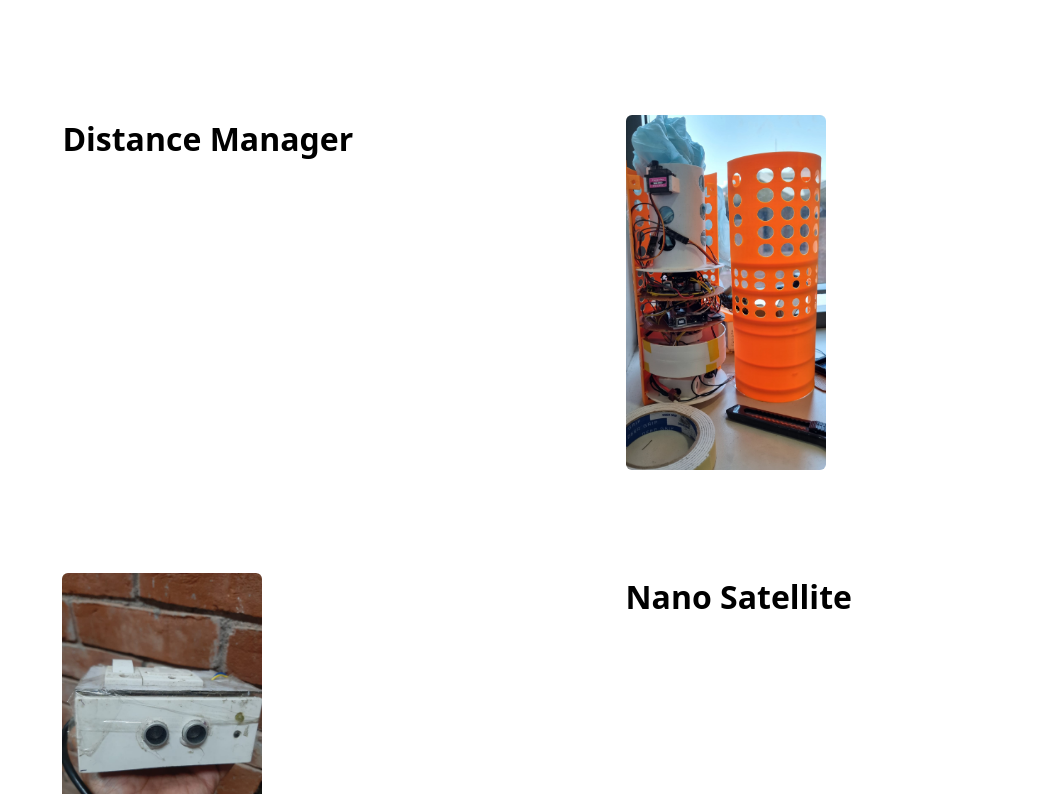
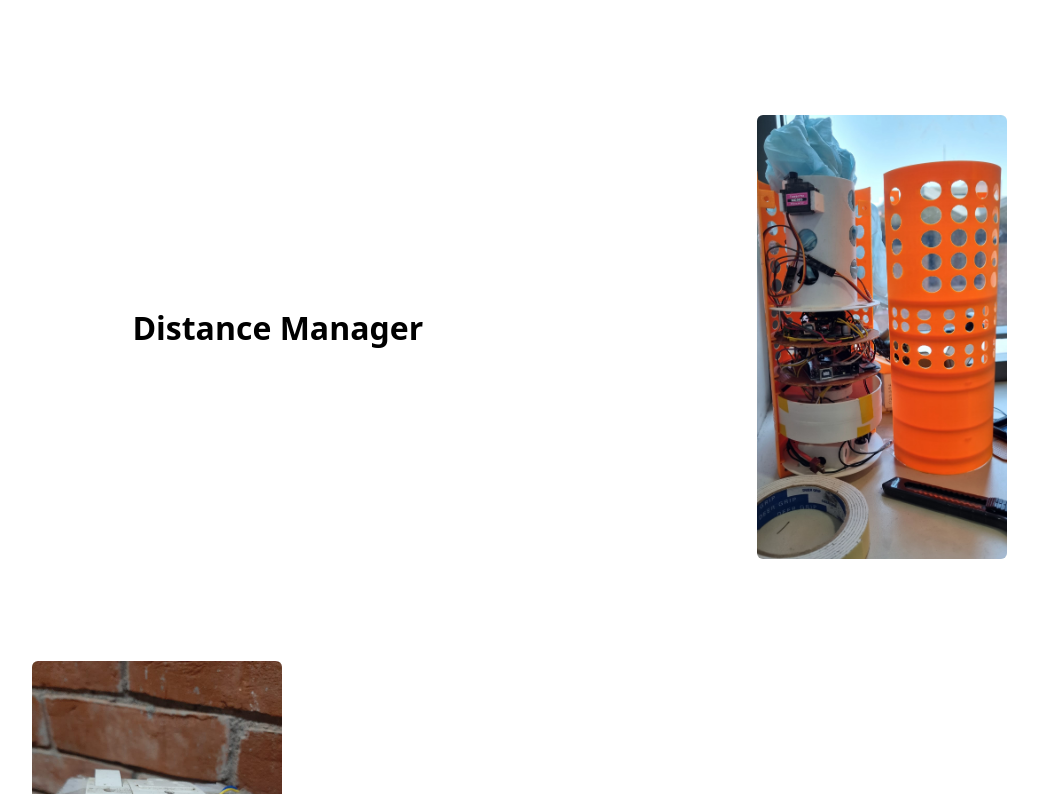
Before and after one commit to RishabhPandeyRP/KCKM, a React (Vite) app: page / in a window 1280 px wide. Shown: the part 806-1600 px from the top of the page, without its empty margins (104-1142 px from the left). Built offline with nearby package versions, Linux system fonts and the light colour scheme.

Commit message:
Update AfterHero.jsx

```diff
--- a/src/components/AfterHero.jsx
+++ b/src/components/AfterHero.jsx
@@ -1,26 +1,26 @@
 const AfterHero = ({ data }) => {
     return (
-        <div className="w-[100%]">
+        <div className="w-[100%]  border-blue-700 -ml-10">
             {
                 data.map((item) => (
-                    <div className={`flex ${item.style} my-[10%] justify-between`}>
-                        <div className="w-[45%]">
+                    <div className={`flex ${item.style} my-[10%] justify-center items-center mx-auto   border-green-500 w-fit gap-[150px]`}>
+                        <div className="w-[605px] mx-[10%]  border-red-500">
                             <p className="text-[32px] font-[700] mb-[5%]">
                                 {item.heading}
                             </p>
 
-                            <p className="text-[18px] font-[400] w-[70%]">
+                            {/* <p className="text-[18px] font-[400] w-[70%]">
                                 {item.para1}
                             </p>
                             <p className="text-[18px] font-[400] w-[70%] mt-5">
                                 {item.para2}
-                            </p>
+                            </p> */}
                         </div>
 
 
                         <div className=" border-red-500 w-[45%]">
                             <img src={item.image} alt="" srcset=""
-                            className="w-[200px] rounded-md" />
+                            className="w-[250px] rounded-md" />
                         </div>
                     </div>
                 ))
```
